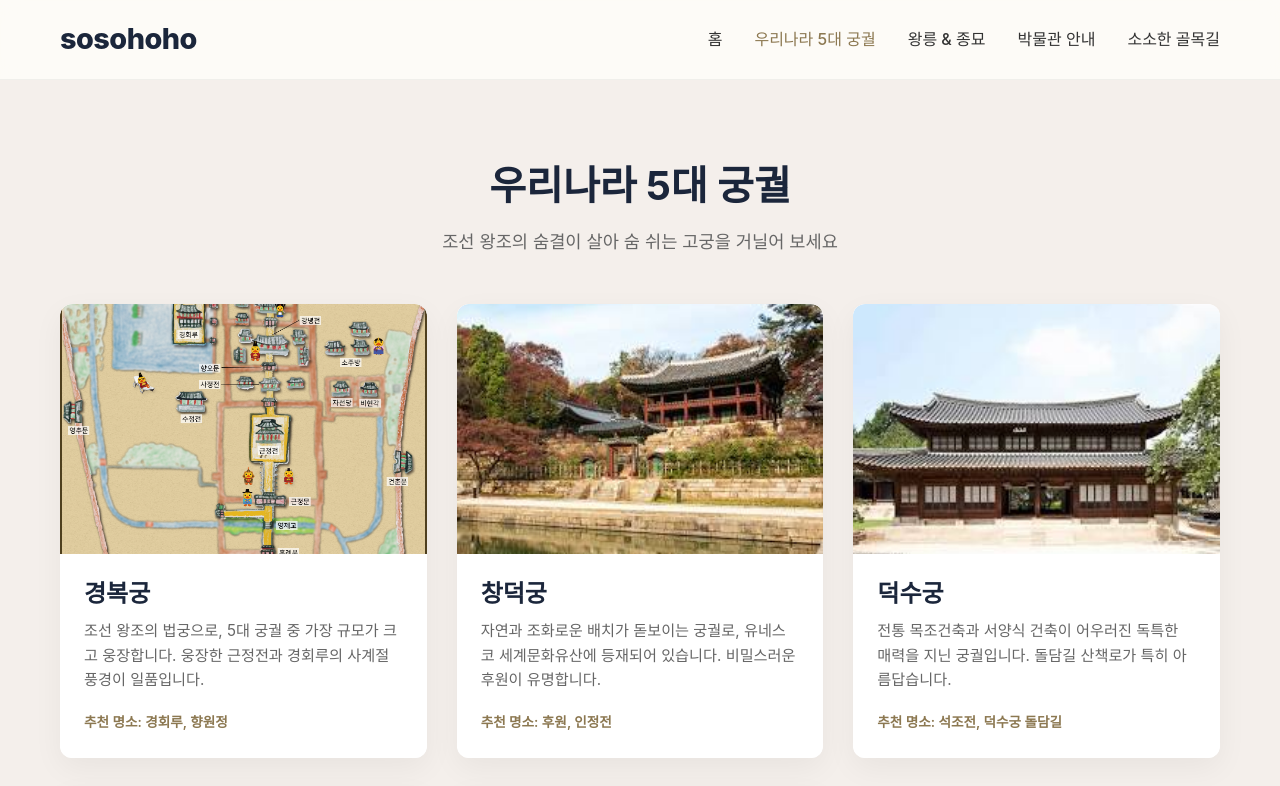
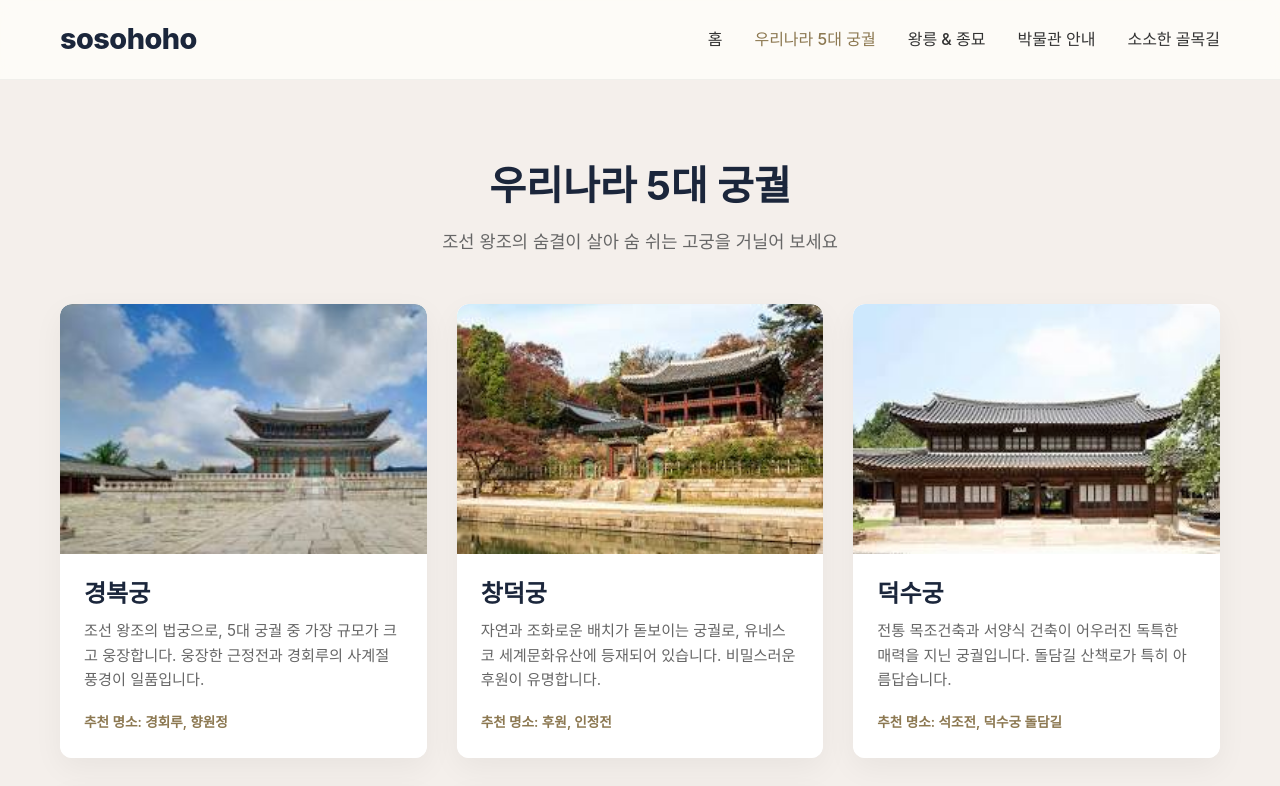
Before and after one commit to smartact535402-tech/sosohoho-web, a React (Vite) app: page /palaces in a window 1280 px wide. Shown: the top 786 px of the page. Built offline with nearby package versions, Linux system fonts and the light colour scheme; a web font is replaced by a local one.

Commit message:
chore: 경복궁 사진을 근정전사진으로 교체

```diff
--- a/src/pages/Palaces.jsx
+++ b/src/pages/Palaces.jsx
@@ -7,7 +7,7 @@ const palacesData = [
     name: '경복궁',
     desc: '조선 왕조의 법궁으로, 5대 궁궐 중 가장 규모가 크고 웅장합니다. 웅장한 근정전과 경회루의 사계절 풍경이 일품입니다.',
     point: '추천 명소: 경회루, 향원정',
-    image: '/palace_gyeongbokgung.png'
+    image: '/palace_gyeongbokgung.jpg'
   },
   {
     id: 2,
```
Also changed, not shown: public/palace_gyeongbokgung.jpg (added), public/palace_gyeongbokgung.png (deleted).
